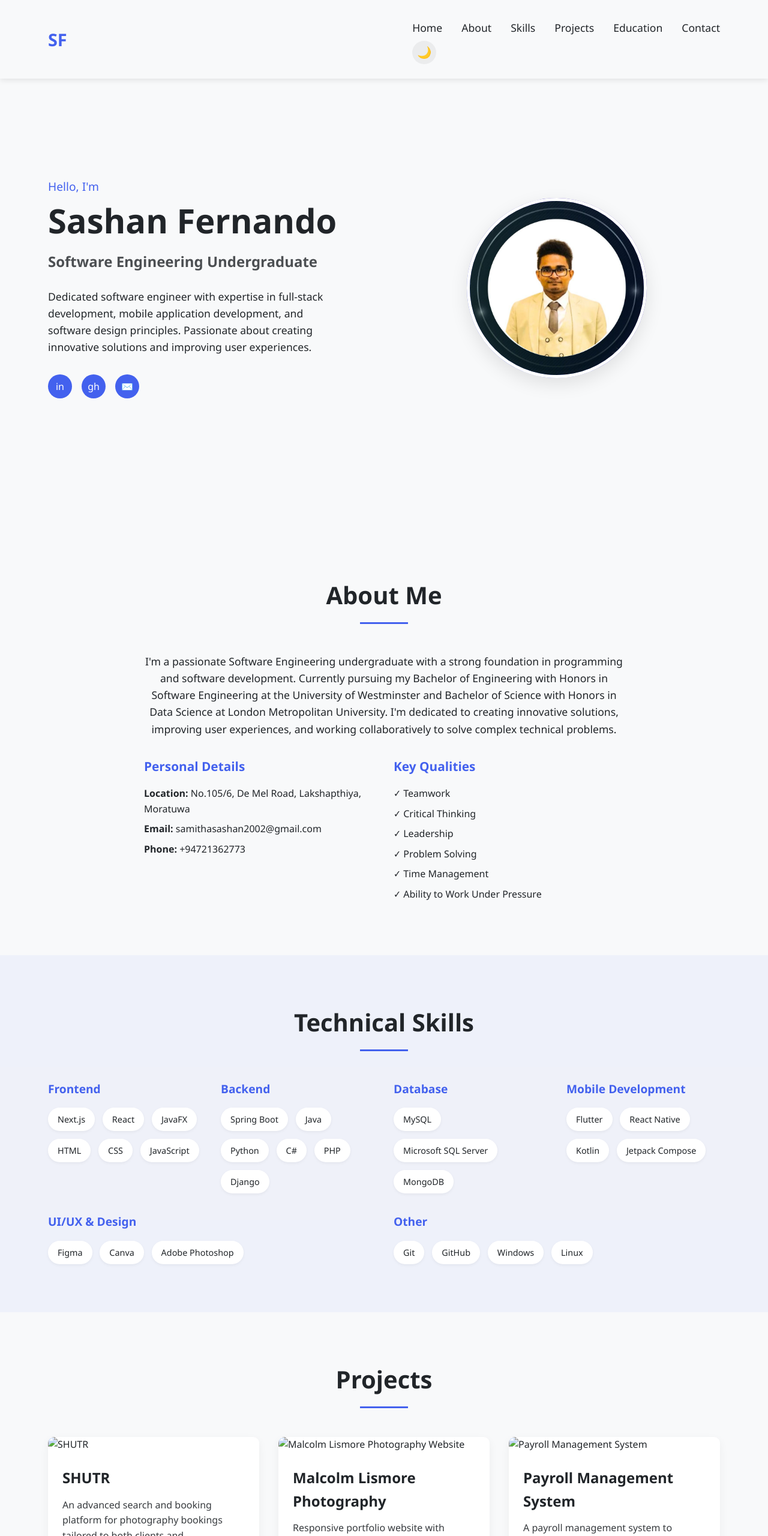
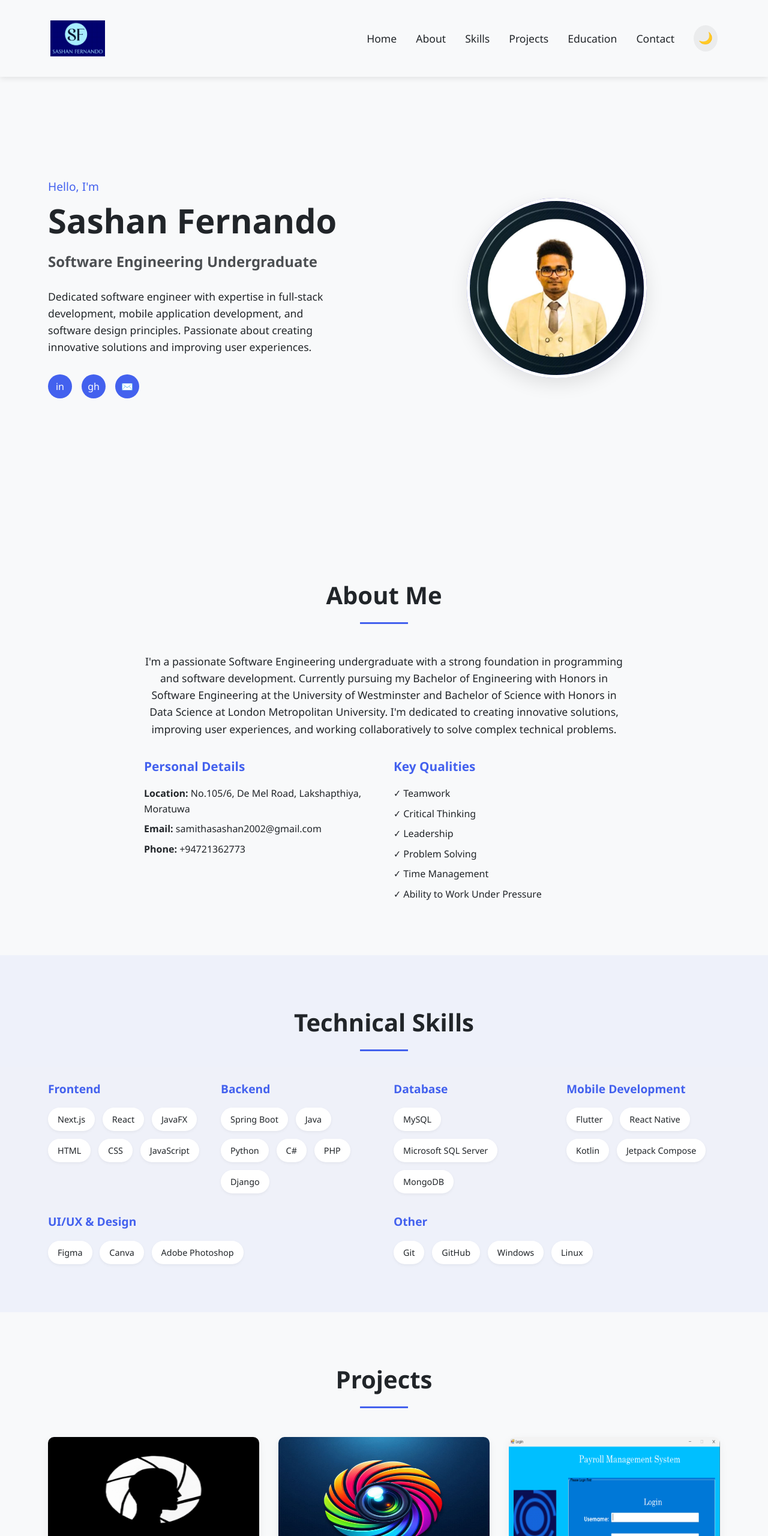
Before and after one commit to Sashan2002/My_Portfolio, a plain HTML site: page Index.html in a window 1280 px wide. Shown: the top 2560 px of the page at 60% size. Drawn offline with Linux system fonts and the light colour scheme.

Commit message:
updated Portfolio page

```diff
--- a/Index.html
+++ b/Index.html
@@ -11,7 +11,8 @@
 <body>
 <header>
     <div class="container nav-container">
-        <a href="#" class="logo">SF</a>
+        <!-- <a href="#" class="logo">SF</a> -->
+        <img src="logo4.png" alt="Sashan Fernando" class="logo" />
         <nav>
             <div class="nav-links">
                 <a href="#hero" class="nav-link">Home</a>
@@ -20,8 +21,9 @@
                 <a href="#projects" class="nav-link">Projects</a>
                 <a href="#education" class="nav-link">Education</a>
                 <a href="#contact" class="nav-link">Contact</a>
+                <button class="theme-toggle">🌙</button>
             </div>
-            <button class="theme-toggle">🌙</button>
+
             <button class="mobile-menu-btn">☰</button>
         </nav>
     </div>
@@ -159,7 +161,7 @@
             <h2 class="section-title">Projects</h2>
             <div class="projects-grid animate">
                 <div class="project-card">
-                    <img src="/api/placeholder/400/250" alt="SHUTR" class="project-img" />
+                    <img src="SHUTR.png" alt="SHUTR" class="project-img" />
                     <div class="project-content">
                         <h3 class="project-title">SHUTR</h3>
                         <p class="project-description">
@@ -178,7 +180,7 @@
                 </div>
 
                 <div class="project-card">
-                    <img src="/api/placeholder/400/250" alt="Malcolm Lismore Photography Website" class="project-img" />
+                    <img src="MALCOLM.jpeg" alt="Malcolm Lismore Photography Website" class="project-img" />
                     <div class="project-content">
                         <h3 class="project-title">Malcolm Lismore Photography</h3>
                         <p class="project-description">
@@ -198,7 +200,7 @@
                 </div>
 
                 <div class="project-card">
-                    <img src="/api/placeholder/400/250" alt="Payroll Management System" class="project-img" />
+                    <img src="GRIFINDO.png" alt="Payroll Management System" class="project-img" />
                     <div class="project-content">
                         <h3 class="project-title">Payroll Management System</h3>
                         <p class="project-description">
@@ -215,7 +217,7 @@
                 </div>
 
                 <div class="project-card">
-                    <img src="/api/placeholder/400/250" alt="Plane Ticket Booking System" class="project-img" />
+                    <img src="PLANE.png" alt="Plane Ticket Booking System" class="project-img" />
                     <div class="project-content">
                         <h3 class="project-title">Plane Ticket Booking System</h3>
                         <p class="project-description">
@@ -231,7 +233,7 @@
                 </div>
 
                 <div class="project-card">
-                    <img src="/api/placeholder/400/250" alt="Academic Progression Prediction Program" class="project-img" />
+                    <img src="academic.png" alt="Academic Progression Prediction Program" class="project-img" />
                     <div class="project-content">
                         <h3 class="project-title">Academic Progression Prediction</h3>
                         <p class="project-description">
--- a/styles.css
+++ b/styles.css
@@ -57,12 +57,37 @@ body.dark-theme header {
     align-items: center;
 }
 
-.logo {
+/* .logo {
     font-size: 1.8rem;
     font-weight: 700;
     color: var(--primary);
     text-decoration: none;
+} */
+
+.logo {
+    height: 60px; /* Adjust size as needed */
+    width: auto;
+    display: block;
+    object-fit: contain; /* Ensures the image scales properly */
 }
+
+.nav-container {
+    display: flex;
+    align-items: center;
+    justify-content: space-between;
+    padding: 10px 20px;
+    /* background-color: #1e3a8a; Deep blue theme */
+}
+
+.nav-container img.logo {
+    max-height: 60px;
+    transition: transform 0.3s ease-in-out;
+}
+
+.nav-container img.logo:hover {
+    transform: scale(1.1); /* Slight zoom effect on hover */
+}
+
 
 .nav-links {
     display: flex;
@@ -109,6 +134,7 @@ body.dark-theme .nav-link {
     padding: 0.5rem;
     border-radius: 50%;
     background-color: rgba(0, 0, 0, 0.05);
+    /* margin-left: 200px; */
 }
 
 body.dark-theme .theme-toggle {
@@ -324,8 +350,8 @@ body.dark-theme .project-card {
 
 .project-img {
     width: 100%;
-    height: 200px;
-    object-fit: cover;
+    height: 250px;
+    object-fit: fill;
 }
 
 .project-content {
```
Also changed, not shown: GRIFINDO.png (added), LOGO.png (added), LOGO1.png (added), MALCOLM.jpeg (added), PLANE.png (added), SHUTR.png (added), SHUTR1.png (added), academic.png (added), logo2.png (added), logo3.png (added), logo4.png (added).
